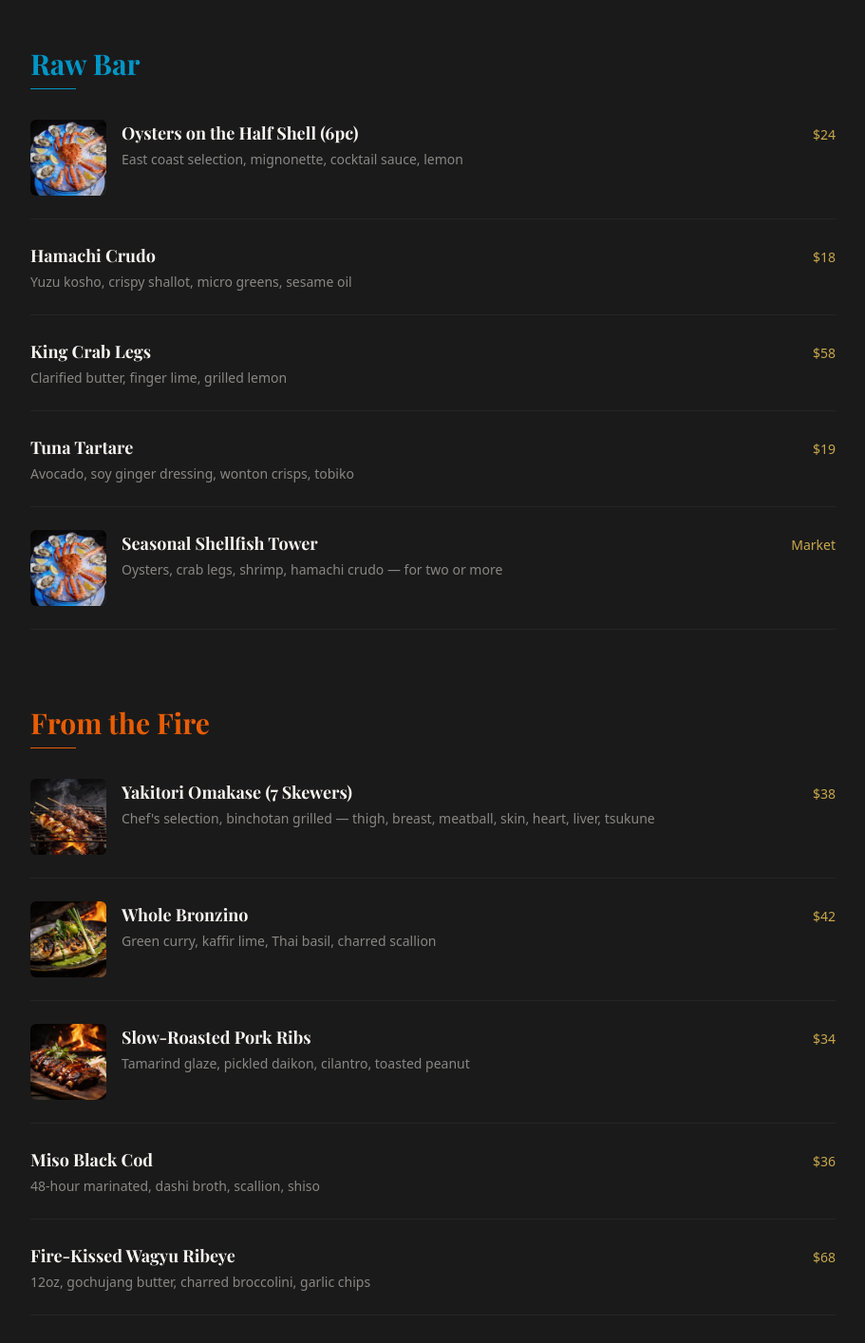
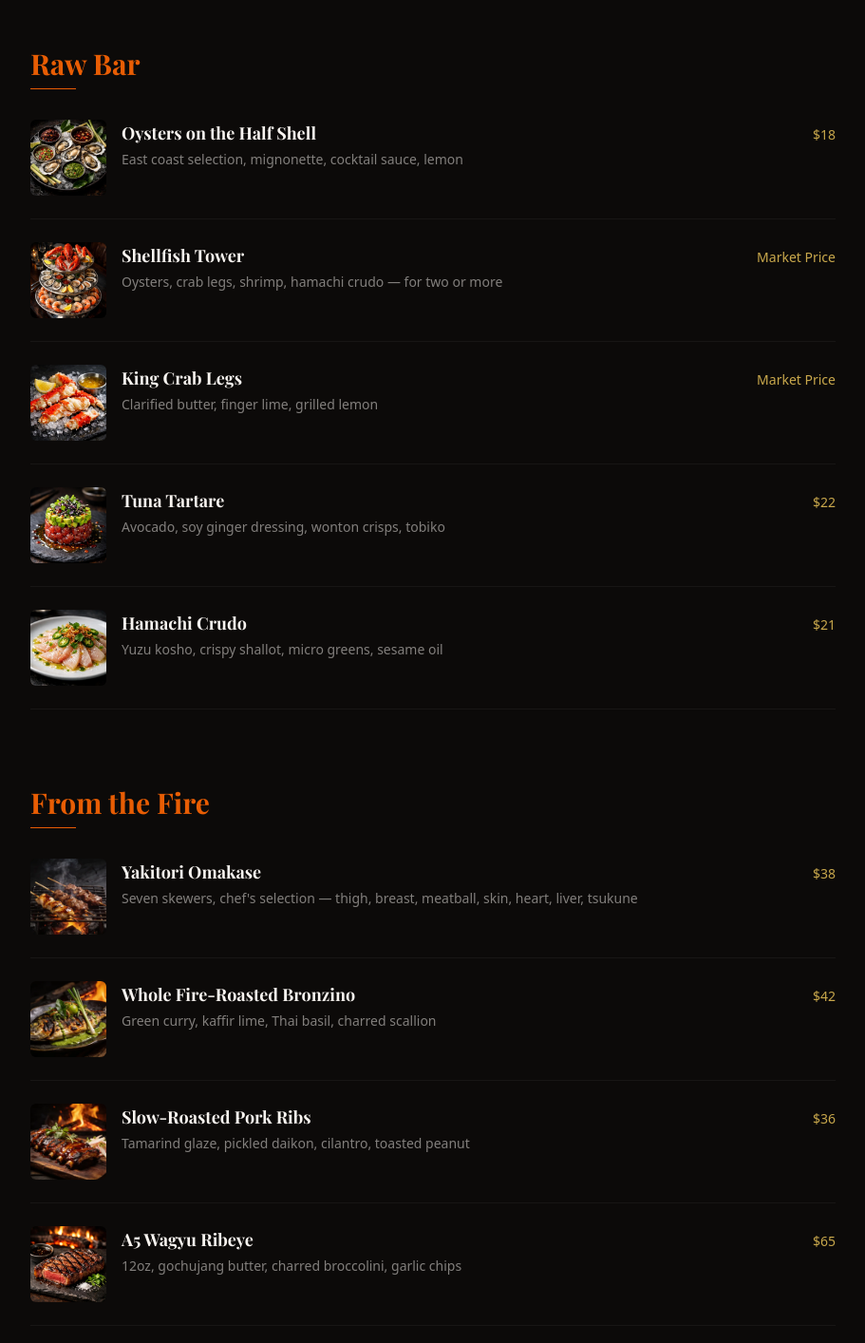
Before and after one commit to neilmetzger-nam/ember-azure-website, a Next.js app: page /menu in a window 1280 px wide. Shown: the part 240-1654 px from the top of the page at 95% size, without its empty margins (184-1095 px from the left). Built offline with nearby package versions, Linux system fonts and the light colour scheme; a web font is replaced by a local one.

Commit message:
feat: cocktail images, seafood tower, hours update

```diff
--- a/app/about/page.tsx
+++ b/app/about/page.tsx
@@ -78,8 +78,8 @@ export default function AboutPage() {
             <div>
               <div className="relative mb-8 h-96 overflow-hidden rounded-lg shadow-lg">
                 <Image
-                  src="/images/raw-bar-tower-1.webp"
-                  alt="Raw bar tower with oysters and fresh shellfish"
+                  src="/images/seafood-tower-1.webp"
+                  alt="Seafood tower with oysters and fresh shellfish"
                   fill
                   className="object-cover"
                 />
--- a/app/components/Footer.tsx
+++ b/app/components/Footer.tsx
@@ -53,10 +53,10 @@ export default function Footer() {
               Hours
             </h4>
             <div className="space-y-1 text-sm text-warm-white/60">
-              <p>Tuesday – Thursday: 5pm – 10pm</p>
-              <p>Friday – Saturday: 5pm – 11pm</p>
-              <p>Sunday: 5pm – 9pm</p>
-              <p>Monday: Closed</p>
+              <p>Mon – Tue: 5pm – 10pm</p>
+              <p>Wed – Thu: 11:30am – 3pm, 5pm – 10pm</p>
+              <p>Fri – Sat: 11:30am – 3pm, 5pm – 12am</p>
+              <p>Sun: 11:30am – 3pm, 5pm – 10pm</p>
             </div>
           </div>
 
--- a/app/contact/page.tsx
+++ b/app/contact/page.tsx
@@ -48,10 +48,10 @@ export default function ContactPage() {
               </h2>
               <div className="mt-3 h-px w-12 bg-azure" />
               <div className="mt-4 space-y-1 text-warm-white/60">
-                <p>Tuesday – Thursday: 5:00 PM – 10:00 PM</p>
-                <p>Friday – Saturday: 5:00 PM – 11:00 PM</p>
-                <p>Sunday: 5:00 PM – 9:00 PM</p>
-                <p>Monday: Closed</p>
+                <p>Monday – Tuesday: 5:00 PM – 10:00 PM</p>
+                <p>Wednesday – Thursday: 11:30 AM – 3:00 PM, 5:00 PM – 10:00 PM</p>
+                <p>Friday – Saturday: 11:30 AM – 3:00 PM, 5:00 PM – 12:00 AM</p>
+                <p>Sunday: 11:30 AM – 3:00 PM, 5:00 PM – 10:00 PM</p>
               </div>
             </div>
 
--- a/app/menu/page.tsx
+++ b/app/menu/page.tsx
@@ -3,184 +3,292 @@ import Image from "next/image";
 
 export const metadata: Metadata = {
   title: "Menu | Ember & Azure",
-  description: "Pan-Asian wood-fire cuisine, raw bar, and craft cocktails.",
+  description:
+    "Pan-Asian wood-fire cuisine, raw bar, lunch specials, and craft cocktails at Ember & Azure.",
 };
 
 interface MenuItem {
   name: string;
   description: string;
   price: string;
-  image?: string;
-  alt?: string;
+  image: string;
+  alt: string;
 }
 
 interface MenuSection {
   title: string;
-  accent: string;
+  subtitle?: string;
+  footnote?: string;
   items: MenuItem[];
 }
 
 const menuSections: MenuSection[] = [
   {
     title: "Raw Bar",
-    accent: "text-azure",
     items: [
       {
-        name: "Oysters on the Half Shell (6pc)",
+        name: "Oysters on the Half Shell",
         description: "East coast selection, mignonette, cocktail sauce, lemon",
-        price: "$24",
-        image: "/images/raw-bar-tower-1.webp",
-        alt: "Fresh oysters and raw bar selection",
+        price: "$18",
+        image: "/images/oysters-half-shell-1.webp",
+        alt: "Oysters on the half shell",
+      },
+      {
+        name: "Shellfish Tower",
+        description:
+          "Oysters, crab legs, shrimp, hamachi crudo — for two or more",
+        price: "Market Price",
+        image: "/images/seafood-tower-1.webp",
+        alt: "Shellfish tower with oysters and crab",
+      },
+      {
+        name: "King Crab Legs",
+        description: "Clarified butter, finger lime, grilled lemon",
+        price: "Market Price",
+        image: "/images/crab-legs-1.webp",
+        alt: "King crab legs with clarified butter",
+      },
+      {
+        name: "Tuna Tartare",
+        description: "Avocado, soy ginger dressing, wonton crisps, tobiko",
+        price: "$22",
+        image: "/images/tuna-tartare-1.webp",
+        alt: "Tuna tartare with wonton crisps",
       },
       {
         name: "Hamachi Crudo",
         description: "Yuzu kosho, crispy shallot, micro greens, sesame oil",
-        price: "$18",
-      },
-      {
-        name: "King Crab Legs",
-        description: "Clarified butter, finger lime, grilled lemon",
-        price: "$58",
-      },
-      {
-        name: "Tuna Tartare",
-        description: "Avocado, soy ginger dressing, wonton crisps, tobiko",
-        price: "$19",
-      },
-      {
-        name: "Seasonal Shellfish Tower",
-        description:
-          "Oysters, crab legs, shrimp, hamachi crudo — for two or more",
-        price: "Market",
-        image: "/images/raw-bar-tower-1.webp",
-        alt: "Seasonal shellfish tower",
+        price: "$21",
+        image: "/images/hamachi-crudo-1.webp",
+        alt: "Hamachi crudo with yuzu kosho",
       },
     ],
   },
   {
     title: "From the Fire",
-    accent: "text-ember",
     items: [
       {
-        name: "Yakitori Omakase (7 Skewers)",
+        name: "Yakitori Omakase",
         description:
-          "Chef's selection, binchotan grilled — thigh, breast, meatball, skin, heart, liver, tsukune",
+          "Seven skewers, chef's selection — thigh, breast, meatball, skin, heart, liver, tsukune",
         price: "$38",
         image: "/images/yakitori-skewers-1.webp",
         alt: "Yakitori skewers grilled over binchotan charcoal",
       },
       {
-        name: "Whole Bronzino",
+        name: "Whole Fire-Roasted Bronzino",
         description: "Green curry, kaffir lime, Thai basil, charred scallion",
         price: "$42",
         image: "/images/whole-fish-1.webp",
-        alt: "Whole bronzino roasted over wood fire",
+        alt: "Whole fire-roasted bronzino",
       },
       {
         name: "Slow-Roasted Pork Ribs",
         description: "Tamarind glaze, pickled daikon, cilantro, toasted peanut",
-        price: "$34",
+        price: "$36",
         image: "/images/pork-ribs-1.webp",
         alt: "Slow-roasted pork ribs with tamarind glaze",
       },
       {
+        name: "A5 Wagyu Ribeye",
+        description: "12oz, gochujang butter, charred broccolini, garlic chips",
+        price: "$65",
+        image: "/images/wagyu-ribeye-1.webp",
+        alt: "A5 Wagyu ribeye with gochujang butter",
+      },
+      {
         name: "Miso Black Cod",
         description: "48-hour marinated, dashi broth, scallion, shiso",
-        price: "$36",
+        price: "$38",
+        image: "/images/miso-black-cod-1.webp",
+        alt: "Miso black cod in dashi broth",
       },
       {
-        name: "Fire-Kissed Wagyu Ribeye",
-        description: "12oz, gochujang butter, charred broccolini, garlic chips",
-        price: "$68",
-      },
-      {
-        name: "Char Siu Berkshire Pork Chop",
-        description:
-          "Honey-soy glaze, smoked over applewood, Asian pear slaw",
-        price: "$38",
+        name: "Wood-Fired Pork Chop",
+        description: "Honey-soy glaze, smoked over applewood, Asian pear slaw",
+        price: "$32",
+        image: "/images/pork-chop-1.webp",
+        alt: "Wood-fired pork chop with honey-soy glaze",
       },
     ],
   },
   {
     title: "Small Plates",
-    accent: "text-gold",
     items: [
       {
         name: "Thai Beef Larb",
         description: "Toasted rice powder, fresh herbs, lime, chili flakes",
         price: "$16",
+        image: "/images/beef-larb-1.webp",
+        alt: "Thai beef larb with fresh herbs",
       },
       {
         name: "Crispy Brussels Sprouts",
         description: "Fish sauce caramel, crushed peanut, Thai chili, lime",
         price: "$14",
+        image: "/images/brussels-sprouts-1.webp",
+        alt: "Crispy Brussels sprouts with fish sauce caramel",
       },
       {
         name: "Dan Dan Noodles",
         description: "Szechuan pork ragù, chili oil, pickled mustard greens",
         price: "$16",
+        image: "/images/dan-dan-noodles-1.webp",
+        alt: "Dan dan noodles with Szechuan pork",
       },
       {
         name: "Charred Shishito Peppers",
         description: "Bonito flakes, ponzu aioli, flaky sea salt",
         price: "$12",
+        image: "/images/shishito-peppers-1.webp",
+        alt: "Charred shishito peppers with bonito flakes",
       },
       {
         name: "Wood-Fired Edamame",
         description: "Smoked sea salt, togarashi, garlic",
         price: "$10",
+        image: "/images/edamame-1.webp",
+        alt: "Wood-fired edamame",
+      },
+      {
+        name: "Crispy Rice",
+        description: "Spicy tuna, avocado, sriracha aioli, sesame",
+        price: "$14",
+        image: "/images/crispy-rice-1.webp",
+        alt: "Crispy rice with spicy tuna",
+      },
+    ],
+  },
+  {
+    title: "Lunch Specials",
+    subtitle: "11:30am – 3pm weekdays",
+    footnote:
+      "Add protein skewer: Chicken +$6 · Prawns +$9 · Lamb +$10 · A5 Wagyu +$14",
+    items: [
+      {
+        name: "Ember Bowl",
+        description:
+          "Wood-grilled chicken, jasmine rice, Thai chili glaze, crispy shallots",
+        price: "$18",
+        image: "/images/ramen-bowl-1.webp",
+        alt: "Ember bowl with wood-grilled chicken",
+      },
+      {
+        name: "Omakase Bowl",
+        description:
+          "Chef's daily sashimi-grade fish, seasoned rice, yuzu ponzu, tobiko",
+        price: "$26",
+        image: "/images/omakase-bowl-1.webp",
+        alt: "Omakase bowl with sashimi-grade fish",
+      },
+      {
+        name: "Cold Soba Bowl",
+        description: "Buckwheat noodles, soft boiled egg, sesame ponzu",
+        price: "$19",
+        image: "/images/cold-soba-bowl-1.webp",
+        alt: "Cold soba bowl with soft boiled egg",
+      },
+      {
+        name: "Build Your Own Ramen",
+        description:
+          "Choose broth (Tonkotsu / Miso / Tom Kha / Tantanmen), noodle, protein",
+        price: "$26",
+        image: "/images/tom-kha-ramen-1.webp",
+        alt: "Ramen with rich broth and toppings",
+      },
+      {
+        name: "Green Curry",
+        description:
+          "Coconut, Thai eggplant, kaffir lime, jasmine rice + protein skewer",
+        price: "$19",
+        image: "/images/green-curry-1.webp",
+        alt: "Green curry with jasmine rice",
+      },
+      {
+        name: "Massaman Curry",
+        description:
+          "Peanut, potato, warm spices, jasmine rice + protein skewer",
+        price: "$19",
+        image: "/images/massaman-curry-1.webp",
+        alt: "Massaman curry with peanut and potato",
+      },
+      {
+        name: "Panang Curry",
+        description:
+          "Rich coconut, makrut lime leaf, jasmine rice + protein skewer",
+        price: "$19",
+        image: "/images/panang-curry-1.webp",
+        alt: "Panang curry with makrut lime",
       },
     ],
   },
   {
     title: "Desserts",
-    accent: "text-gold",
     items: [
       {
         name: "Matcha Crème Brûlée",
-        description: "Torched tableside, white chocolate tuile, black sesame",
+        description:
+          "Torched tableside, white chocolate tuile, black sesame",
         price: "$14",
+        image: "/images/matcha-brulee-1.webp",
+        alt: "Matcha crème brûlée torched tableside",
       },
       {
         name: "Charcoal Soft Serve",
         description: "Coconut activated charcoal, mochi pearls, yuzu curd",
         price: "$11",
+        image: "/images/charcoal-soft-serve-1.webp",
+        alt: "Charcoal soft serve with mochi pearls",
       },
       {
         name: "Mango Sticky Rice",
         description: "Warm coconut cream, toasted sesame, pandan",
         price: "$13",
+        image: "/images/mango-sticky-rice-1.webp",
+        alt: "Mango sticky rice with coconut cream",
       },
     ],
   },
   {
-    title: "Bar Menu",
-    accent: "text-ember",
+    title: "Cocktails",
     items: [
       {
         name: "Ember Negroni",
         description: "Mezcal, Campari, sweet vermouth, smoked orange peel",
         price: "$17",
+        image: "/images/cocktail-negroni-1.webp",
+        alt: "Ember Negroni with smoked orange peel",
       },
       {
-        name: "Azure Mule",
-        description: "Butterfly pea gin, lime, ginger beer — shifts blue to violet",
+        name: "Tokyo Mule",
+        description:
+          "Butterfly pea gin, yuzu, ginger beer, blue-to-violet gradient",
         price: "$16",
+        image: "/images/cocktail-tokyo-mule-1.webp",
+        alt: "Tokyo Mule shifting blue to violet",
       },
       {
         name: "Fire & Ice",
-        description: "Jalapeño tequila, yuzu, coconut cream, torched pineapple",
+        description:
+          "Jalapeño tequila, yuzu, coconut cream, torched pineapple",
         price: "$18",
+        image: "/images/cocktail-fire-ice-1.webp",
+        alt: "Fire and Ice cocktail with torched pineapple",
       },
       {
         name: "Lychee Saketini",
         description: "Junmai sake, lychee liqueur, elderflower, lime",
         price: "$16",
+        image: "/images/cocktail-saketini-1.webp",
+        alt: "Lychee Saketini with elderflower",
       },
       {
         name: "Smoked Old Fashioned",
-        description: "Japanese whisky, demerara, Angostura, cedarwood smoke",
+        description:
+          "Japanese whisky, demerara, Angostura, cedarwood smoke",
         price: "$19",
+        image: "/images/cocktail-old-fashioned-1.webp",
+        alt: "Smoked Old Fashioned with cedarwood smoke",
       },
     ],
   },
@@ -188,7 +296,7 @@ const menuSections: MenuSection[] = [
 
 export default function MenuPage() {
   return (
-    <div className="min-h-screen bg-charcoal pt-28 pb-24">
+    <div className="min-h-screen bg-stone-950 pt-28 pb-24">
       {/* Header */}
       <div className="px-6 text-center">
         <h1 className="font-heading text-5xl font-bold text-warm-white md:text-6xl">
@@ -204,37 +312,30 @@ export default function MenuPage() {
       <div className="mx-auto mt-16 max-w-4xl px-6">
         {menuSections.map((section) => (
           <div key={section.title} className="mb-20">
-            <h2
-              className={`font-heading text-3xl font-bold ${section.accent}`}
-            >
+            <h2 className="font-heading text-3xl font-bold text-ember">
               {section.title}
             </h2>
-            <div
-              className={`mt-2 h-px w-12 ${
-                section.accent === "text-azure"
-                  ? "bg-azure"
-                  : section.accent === "text-ember"
-                  ? "bg-ember"
-                  : "bg-gold"
-              }`}
-            />
+            {section.subtitle && (
+              <p className="mt-1 text-sm text-warm-white/40">
+                {section.subtitle}
+              </p>
+            )}
+            <div className="mt-2 h-px w-12 bg-ember" />
 
             <div className="mt-8 space-y-6">
               {section.items.map((item) => (
                 <div
                   key={item.name}
-                  className="group flex gap-4 border-b border-white/5 pb-6"
+                  className="flex gap-4 border-b border-white/5 pb-6"
                 >
-                  {item.image && (
                   <div className="relative h-20 w-20 shrink-0 overflow-hidden rounded-md">
                     <Image
                       src={item.image}
-                        alt={item.alt || item.name}
+                      alt={item.alt}
                       fill
                       className="object-cover"
                     />
                   </div>
-                  )}
                   <div className="min-w-0 flex-1">
                     <div className="flex items-baseline justify-between gap-4">
                       <h3 className="font-heading text-lg font-bold text-warm-white">
@@ -251,6 +352,12 @@ export default function MenuPage() {
                 </div>
               ))}
             </div>
+
+            {section.footnote && (
+              <p className="mt-6 text-center text-xs italic text-warm-white/40">
+                {section.footnote}
+              </p>
+            )}
           </div>
         ))}
       </div>
--- a/app/page.tsx
+++ b/app/page.tsx
@@ -24,7 +24,7 @@ const featuredDishes = [
     description:
       "Oysters, king crab, hamachi crudo, and seasonal shellfish — a monument to the sea.",
     price: "Market Price",
-    image: "/images/raw-bar-tower-1.webp",
+    image: "/images/seafood-tower-1.webp",
     alt: "Raw bar tower with oysters, crab, and crudo",
   },
 ];
@@ -33,14 +33,32 @@ const cocktails = [
   {
     name: "Ember Negroni",
     description: "Mezcal, Campari, sweet vermouth, smoked orange peel",
+    image: "/images/cocktail-negroni-1.webp",
+    alt: "Ember Negroni with smoked orange peel",
   },
   {
-    name: "Azure Mule",
-    description: "Butterfly pea gin, lime, ginger beer, shifting from blue to violet",
+    name: "Tokyo Mule",
+    description: "Butterfly pea gin, yuzu, ginger beer, blue-to-violet gradient",
+    image: "/images/cocktail-tokyo-mule-1.webp",
+    alt: "Tokyo Mule shifting blue to violet",
   },
   {
     name: "Fire & Ice",
     description: "Jalapeño tequila, yuzu, coconut cream, torched pineapple",
+    image: "/images/cocktail-fire-ice-1.webp",
+    alt: "Fire and Ice cocktail with torched pineapple",
+  },
+  {
+    name: "Lychee Saketini",
+    description: "Junmai sake, lychee liqueur, elderflower, lime",
+    image: "/images/cocktail-saketini-1.webp",
+    alt: "Lychee Saketini with elderflower",
+  },
+  {
+    name: "Smoked Old Fashioned",
+    description: "Japanese whisky, demerara, Angostura, cedarwood smoke",
+    image: "/images/cocktail-old-fashioned-1.webp",
+    alt: "Smoked Old Fashioned with cedarwood smoke",
   },
 ];
 
@@ -261,17 +279,28 @@ export default function Home() {
           </h2>
           <div className="mx-auto mt-4 h-px w-16 bg-gold" />
 
-          <div className="mt-16 grid gap-8 md:grid-cols-3">
+          <div className="mt-16 grid gap-8 md:grid-cols-3 lg:grid-cols-5">
             {cocktails.map((drink) => (
-              <div key={drink.name} className="text-center">
-                {/* IMAGE: cocktail placeholder */}
-                <div className="mx-auto h-48 w-48 rounded-full bg-gradient-to-br from-charcoal to-ember/15" />
-                <h3 className="mt-6 font-heading text-xl font-bold text-gold">
-                  {drink.name}
-                </h3>
-                <p className="mt-2 text-sm text-warm-white/50">
-                  {drink.description}
-                </p>
+              <div
+                key={drink.name}
+                className="overflow-hidden rounded-lg border border-white/5 bg-white/[0.02]"
+              >
+                <div className="relative h-48 w-full">
+                  <Image
+                    src={drink.image}
+                    alt={drink.alt}
+                    fill
+                    className="object-cover"
+                  />
+                </div>
+                <div className="p-4 text-center">
+                  <h3 className="font-heading text-lg font-bold text-gold">
+                    {drink.name}
+                  </h3>
+                  <p className="mt-1 text-sm text-warm-white/50">
+                    {drink.description}
+                  </p>
+                </div>
               </div>
             ))}
           </div>
@@ -287,10 +316,10 @@ export default function Home() {
             </h2>
             <div className="mt-4 h-px w-12 bg-ember" />
             <div className="mt-6 space-y-2 text-warm-white/60">
-              <p>Tuesday – Thursday: 5:00 PM – 10:00 PM</p>
-              <p>Friday – Saturday: 5:00 PM – 11:00 PM</p>
-              <p>Sunday: 5:00 PM – 9:00 PM</p>
-              <p>Monday: Closed</p>
+              <p>Monday – Tuesday: 5:00 PM – 10:00 PM</p>
+              <p>Wednesday – Thursday: 11:30 AM – 3:00 PM, 5:00 PM – 10:00 PM</p>
+              <p>Friday – Saturday: 11:30 AM – 3:00 PM, 5:00 PM – 12:00 AM</p>
+              <p>Sunday: 11:30 AM – 3:00 PM, 5:00 PM – 10:00 PM</p>
             </div>
           </div>
           <div>
```
Lines whose indentation alone changed are shown as unchanged.
